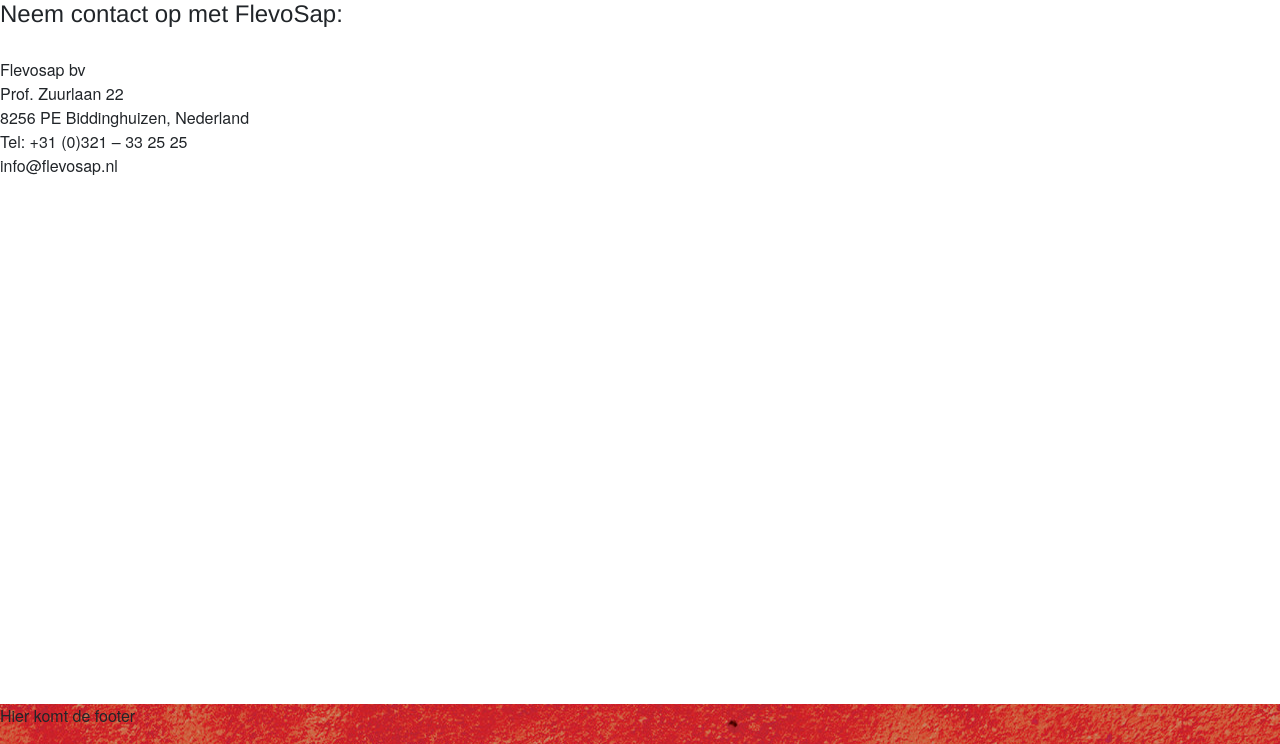
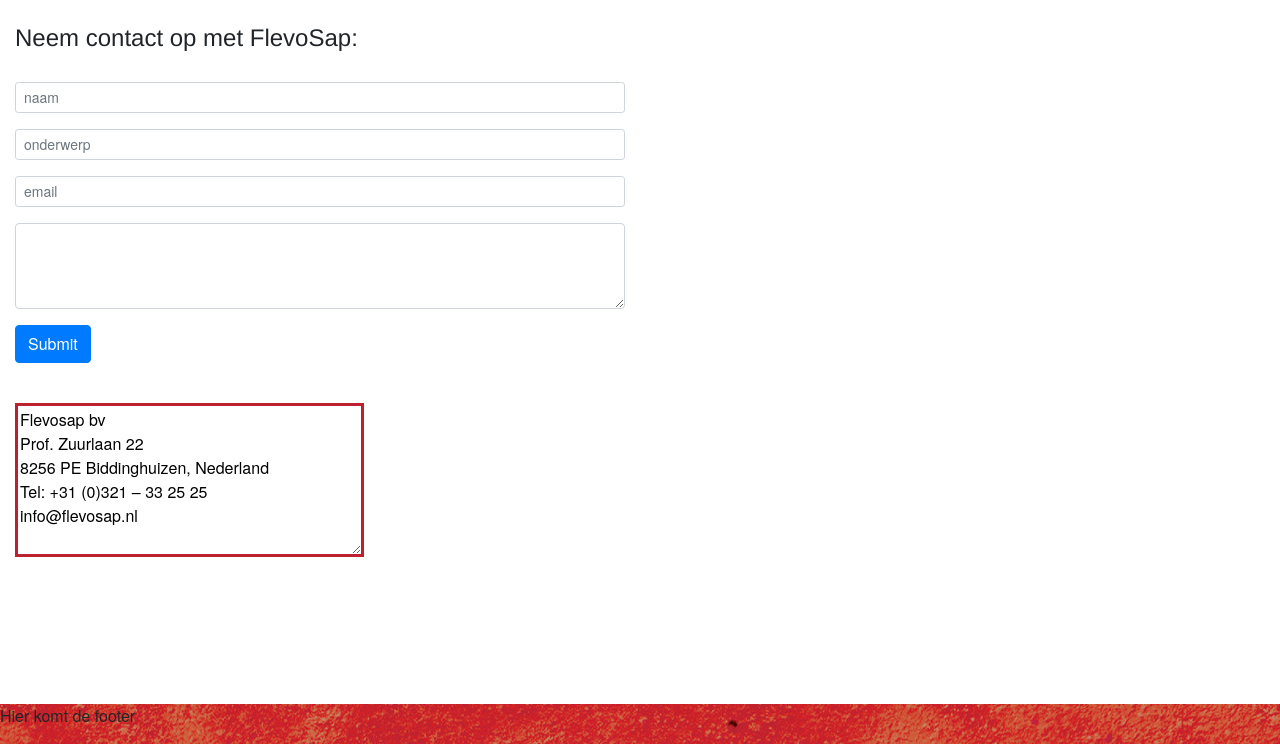
Before and after one commit to Mkirez/Flevosap, a PHP site: page /views/contact.view.php in a window 1280 px wide. Shown: the part 56-800 px from the top of the page. Run offline with PHP 8.4, Linux system fonts and the light colour scheme.

Commit message:
contact pagina. Met mail mogelijkheid en gekaderd contactinfo.

```diff
--- a/Website/views/contact.view.php
+++ b/Website/views/contact.view.php
@@ -4,15 +4,43 @@
 <?php include "includes/head.view.php" ?>
 <body>
 <?php include "includes/nav.view.php" ?>
-<h3 style="text-align: left;">Neem contact op met FlevoSap:</h3>
+<br>
+<h3 style="text-align: left;" class="col-md-6">Neem contact op met FlevoSap:</h3>
 <section class="body">
-    <p style="text-align: left;">
-        <br>Flevosap bv
-        <br>Prof. Zuurlaan 22
-        <br>8256 PE Biddinghuizen, Nederland
-        <br>Tel: +31 (0)321 – 33 25 25
-        <br>info@flevosap.nl
-    </p>
+    <div class="col-md-6">
+        <div class="inner" id="inner-form">
+            <form action="sendmail.php" method="POST">
+                <br>
+                <div class="form-group name-group">
+                    <input name="naam" type="text" class="form-control form-control-sm"  id="loremipsum" placeholder="naam">
+                </div>
+                <div class="form-group email-group">
+                    <input type="text" name="onderwerp" class="form-control form-control-sm"  id="loremipsum" 	placeholder="onderwerp">
+                </div>
+                <div class="form-group achternaam-group">
+                    <input type="text" class="form-control form-control-sm" id="loremipsum" name="email" placeholder="email">
+                </div>
+                <div class="form-group">
+                    <textarea name="bericht" class="form-control" id="loremipsum" rows="3"></textarea>
+                </div>
+                <button type="submit" name="submit" class="btn btn-primary" placeholder="lorem ipsum">Submit</button>
+                <p>
+                    <br>
+                </p>
+            </form>
+        </div>
+    </div>
+    <div class="form-group">
+        <p style="text-align: left"; class="col-md-6";>
+            <textarea name="myTextBox" cols="36" rows="6" style="border:3px solid #bd2130;">
+Flevosap bv
+Prof. Zuurlaan 22
+8256 PE Biddinghuizen, Nederland
+Tel: +31 (0)321 – 33 25 25
+info@flevosap.nl
+            </textarea>
+        </p>
+    </div>
 </section>
 <?php include "includes/footer.view.php" ?>
 </body>
```
